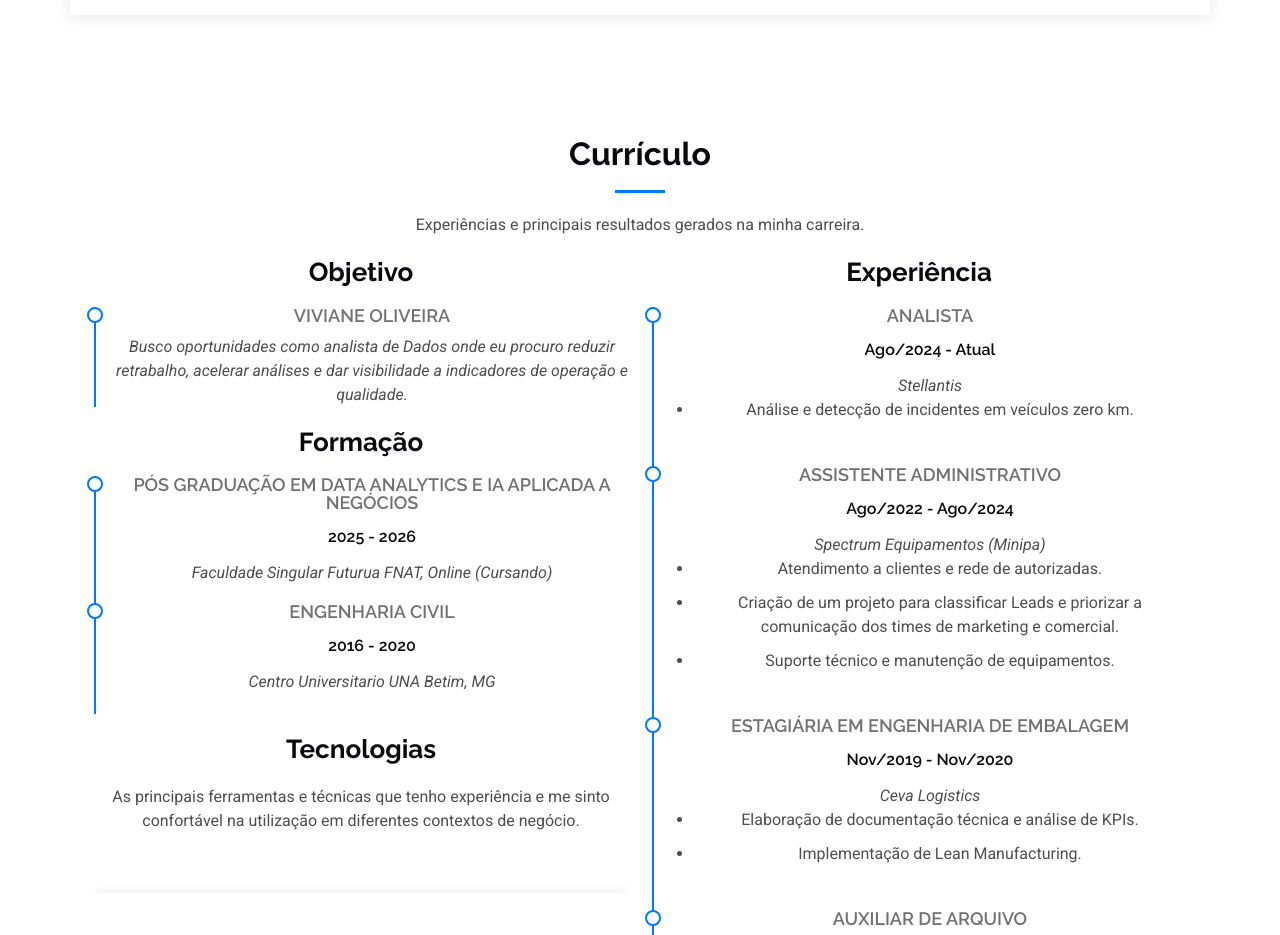
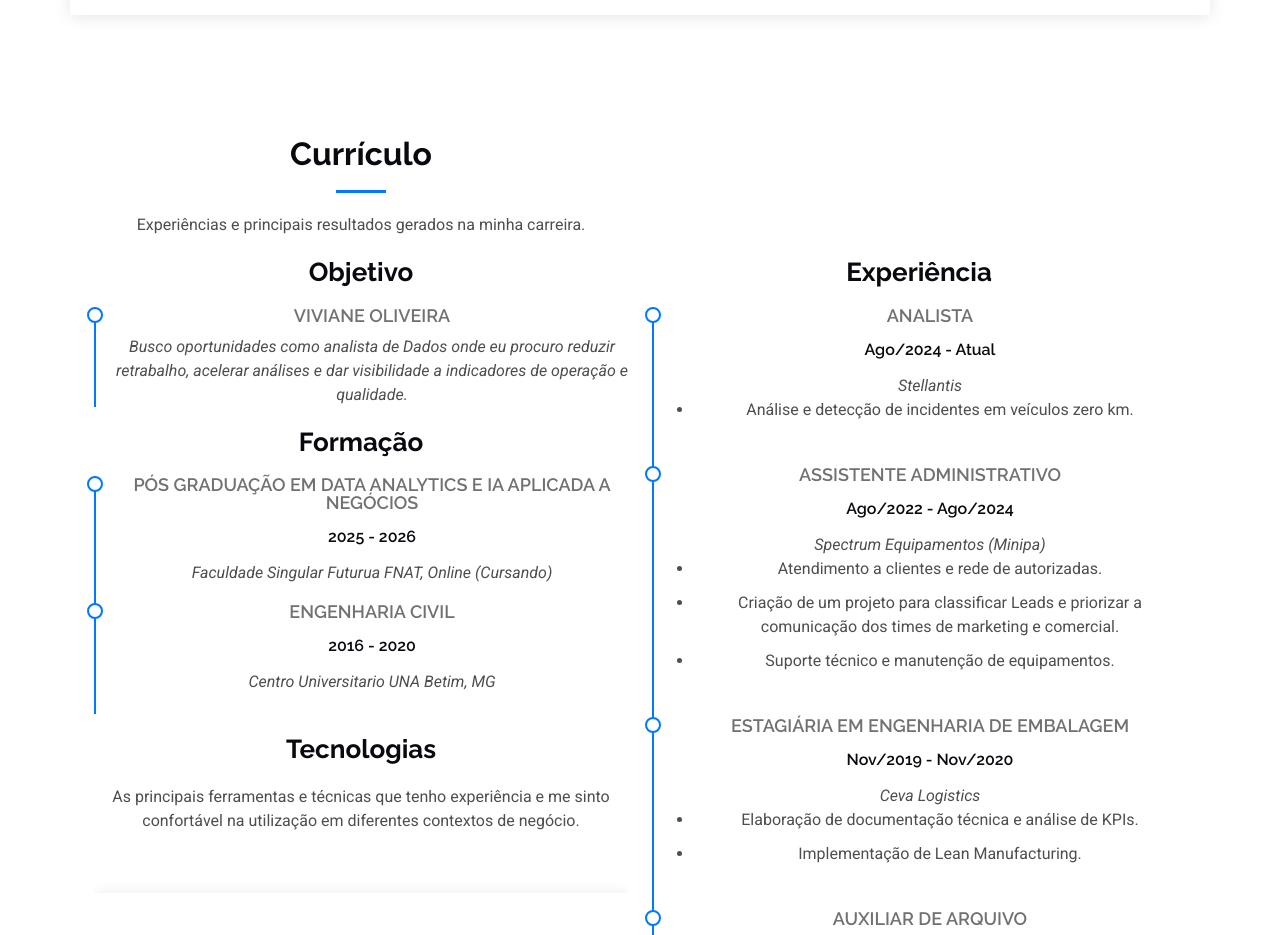
Before and after one commit to vivianepatricia/Portifolio-de-Projetos, a plain HTML site: page index.html in a window 1280 px wide. Shown: the part 1200-2135 px from the top of the page. Drawn offline with Linux system fonts and the light colour scheme.

Commit message:
Update index.html

```diff
--- a/index.html
+++ b/index.html
@@ -127,6 +127,7 @@
       <!-- Section Title -->
       <div class="container section-title" data-aos="fade-up">
         <div class="Currículo">
+          <div class="col-md-6">
         <h2>Currículo</h2>
         <p>Experiências e principais resultados gerados na minha carreira.</p>
       </div><!-- End Section Title -->
```
